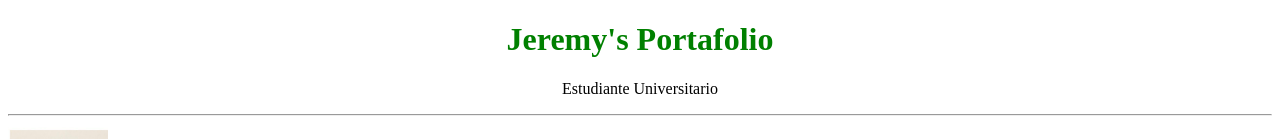
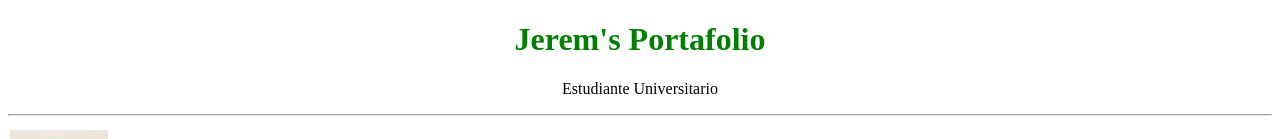
Before and after one commit to Jsar25/Portafolio, a plain HTML site: page index.html in a window 1280 px wide. Shown: the top 139 px of the page. Drawn offline with Linux system fonts and the light colour scheme.

Commit message:
Update index.html

```diff
--- a/index.html
+++ b/index.html
@@ -9,7 +9,7 @@
 
 <body>
 
-    <h1 style="text-align: center;">Jeremy's Portafolio</h1>
+    <h1 style="text-align: center;">Jerem's Portafolio</h1>
     <p style="text-align: center;">Estudiante Universitario</p>
     <hr >
     <img src="./assets/images/jeremy.jpg" width="100" >
```
